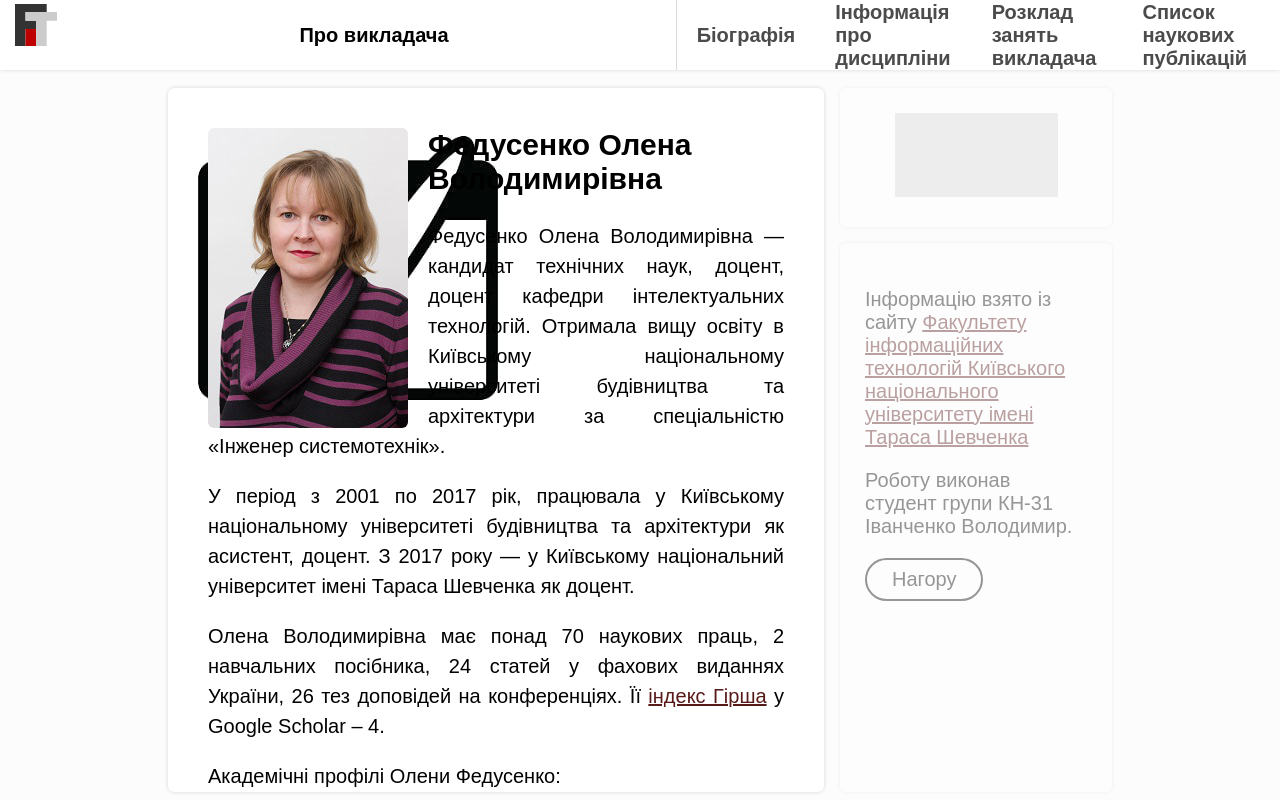
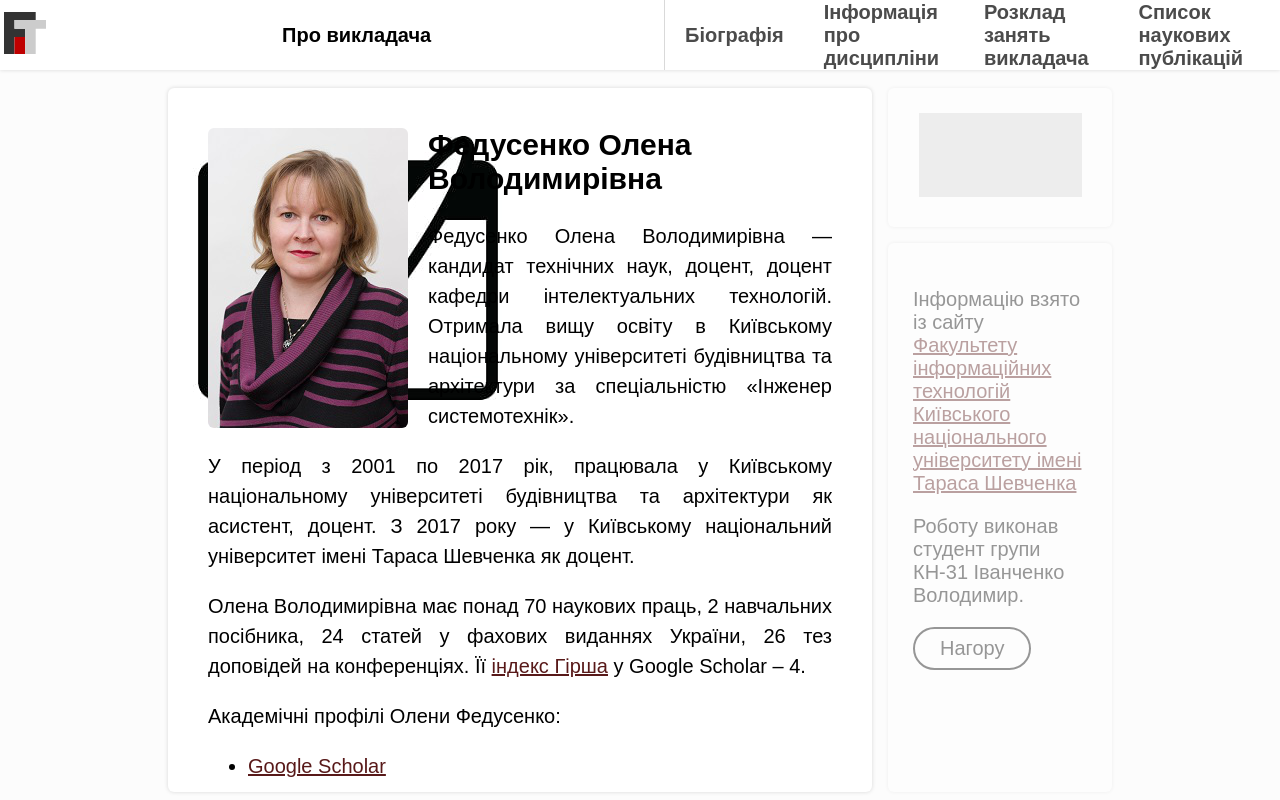
Before and after one commit to Fenimoure/web-lab-3, a plain HTML site: page index.html in a window 1280 px wide. Drawn offline with Linux system fonts and the light colour scheme; grey boxes are pictures that could not be loaded; files whose address does not match are found by name.

Commit message:
Updated styles, main page

```diff
--- a/css/page.css
+++ b/css/page.css
@@ -32,11 +32,11 @@ nav {
 }
 
 .logo-container {
-    margin-top: 0.3%;
-    margin-bottom: 0.2%;
-    flex-direction: column;
-    text-align: center;
-    width: 6%;
+    display: flex;
+    align-items: center;
+    flex-direction: initial;
+    justify-content: center;
+    width: 4%;
 }
 
 .nav-name {
@@ -71,7 +71,6 @@ article, aside, footer {
 }
 
 article {
-    max-width: 60%;
     background-image: url("img/web-icon.jpg");
     background-repeat: no-repeat;
     overflow: scroll;
@@ -139,7 +138,8 @@ footer button:hover {
 }
 
 .side-panel {
-    width: 50%;
+    min-width: 25%;
+    max-width: 30%;
     display: flex;
     flex-direction: column;
     flex: 1;
--- a/index.html
+++ b/index.html
@@ -10,23 +10,22 @@
 <body onload="biography()">
 <nav id="start">
     <div class="logo-container">
-        <?xml version="1.0" encoding="UTF-8" standalone="no"?>
+        <span>
             <svg
                     id="svg1"
+                    width="42px"
+                    height="42px"
                     xml:space="preserve"
-                width="42.341507"
-                height="42"
                     xmlns="http://www.w3.org/2000/svg"
             >
                 <defs id="defs1"/>
                 <g id="g1" transform="matrix(3.7795276,0,0,3.7795276,-2337.45,-123.64737)">
                     <g id="g14" transform="matrix(0.19993491,0,0,0.19993491,512.9422,9.0938496)">
-                <path id="rect10"
+                        <path
                                 style="fill:#333333;fill-opacity:1;stroke-width:1.53485;stroke-miterlimit:14.4;paint-order:fill markers stroke"
                                 d="m 527.71221,118.14437 v 10.69289 44.8877 h 13.88339 v -22.56607 h 14.08079 V 140.21951 H 541.5956 v -11.38225 h 28.06857 v -10.69289 z"/>
                         <rect
                                 style="fill:#bf0000;fill-opacity:1;stroke-width:1.53485;stroke-miterlimit:14.4;paint-order:fill markers stroke"
-                        id="rect12"
                                 width="14.08074"
                                 height="22.565702"
                                 x="541.59558"
@@ -38,6 +37,8 @@
                     </g>
                 </g>
             </svg>
+        </span>
+
     </div>
     <div class="nav-container nav-name">Про викладача</div>
     <div class="nav-container">
```
Lines whose indentation alone changed are shown as unchanged.
